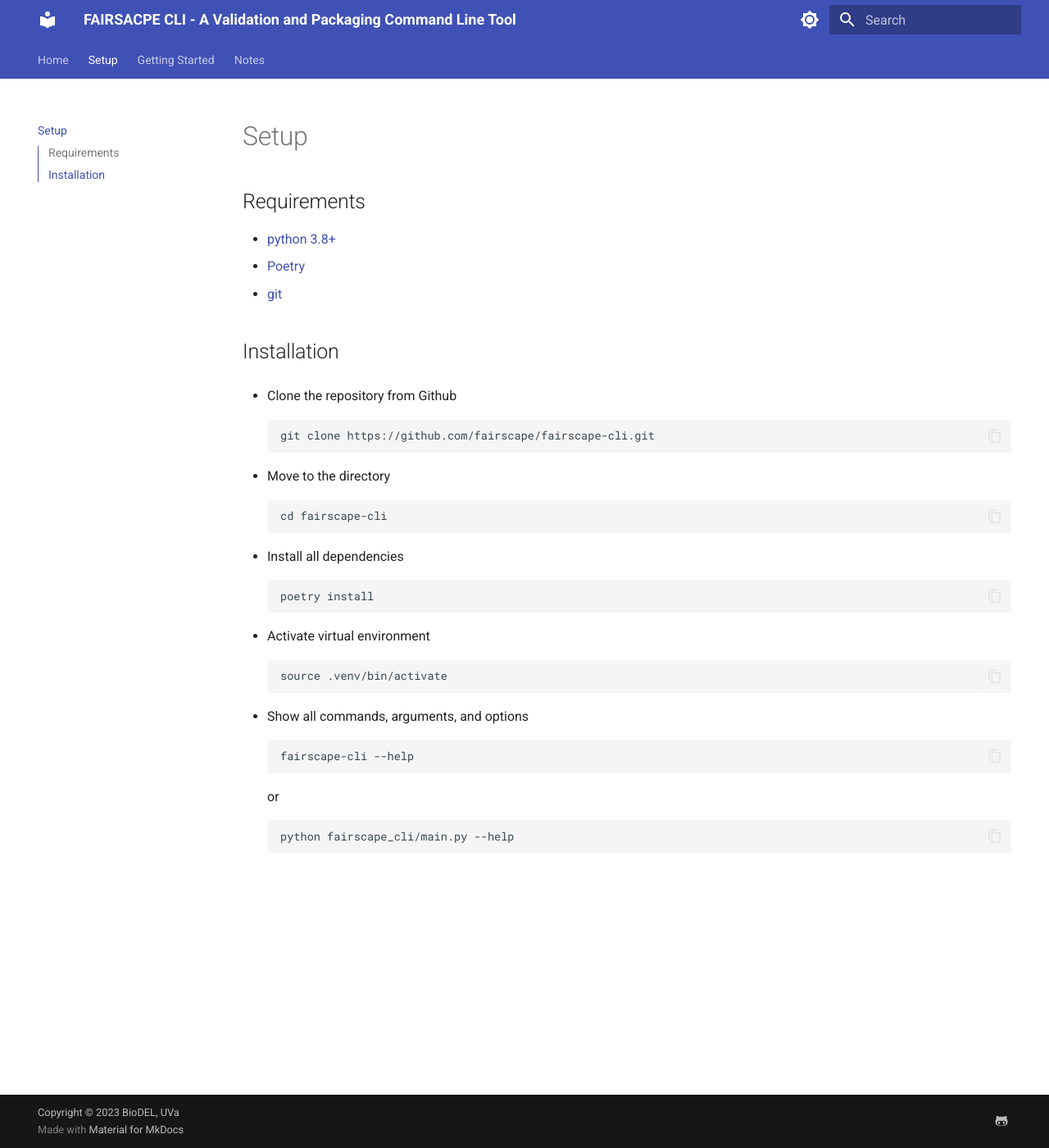
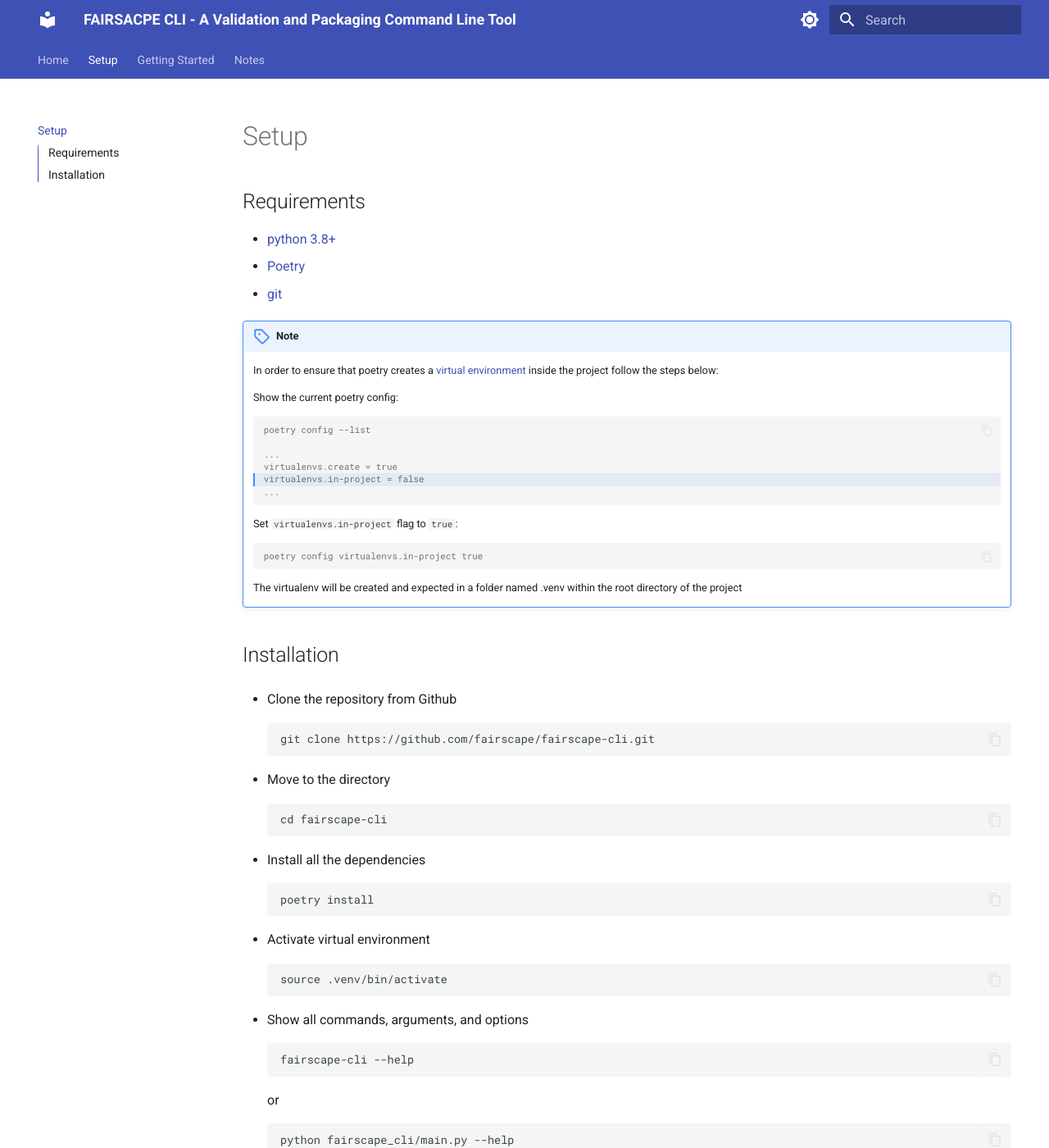
Before and after one commit to fairscape/fairscape-cli, an MkDocs documentation site: the page built from docs/setup.md, in a window 1280 px wide and 1400 px high. Shown: the whole window at 82% size. Built offline with MkDocs 1.6.1 and Material for MkDocs 9.7.7, drawn with Linux system fonts in a browser that asks for light colours; some of the changed text lies outside the part shown.

Commit message:
Added notes for setup

````diff
--- a/docs/setup.md
+++ b/docs/setup.md
@@ -3,6 +3,29 @@
 - [python 3.8+](https://www.python.org/downloads/release/python-380/)
 - [Poetry](https://python-poetry.org/docs/#installation)
 - [git](https://git-scm.com/downloads)
+
+!!! note
+
+    In order to ensure that poetry creates a [virtual environment](https://python-poetry.org/docs/configuration/#virtualenvsin-project) inside the project follow the steps below:
+
+    Show the current poetry config:
+    ``` console hl_lines="5"
+    poetry config --list
+
+    ...
+    virtualenvs.create = true
+    virtualenvs.in-project = false
+    ...
+    ```
+    Set `virtualenvs.in-project` flag to `true`:
+    ``` console
+    poetry config virtualenvs.in-project true
+    ```
+    The virtualenv will be created and expected in a folder named .venv within the root directory of the project
+
+
+
+
 
 ## Installation
 
@@ -18,7 +41,7 @@
      cd fairscape-cli
      ```
 
-- Install all dependencies
+- Install all the dependencies
 
     ```
     poetry install
````
Also changed, not shown: other parts of docs/setup.md (+2 -0 lines).
